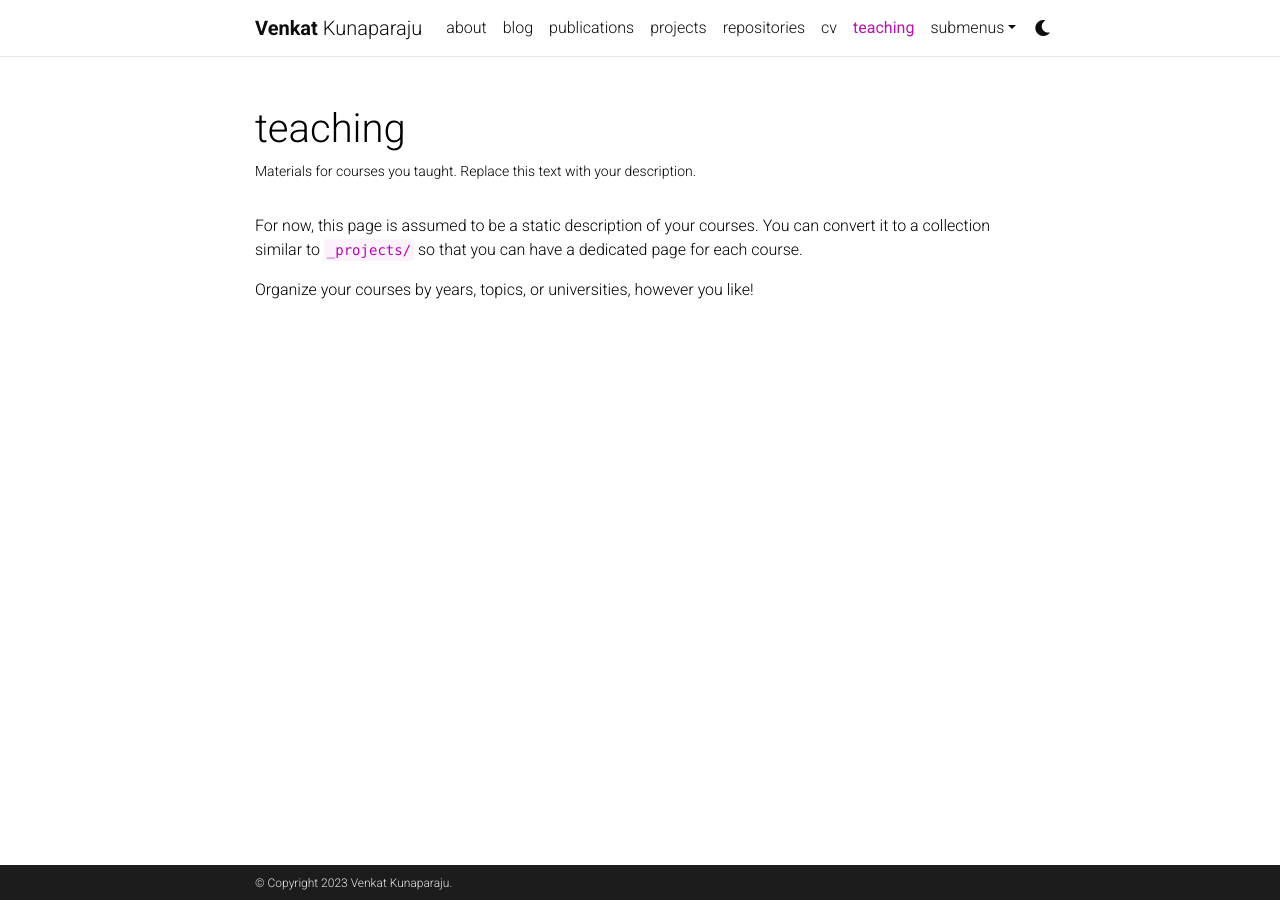
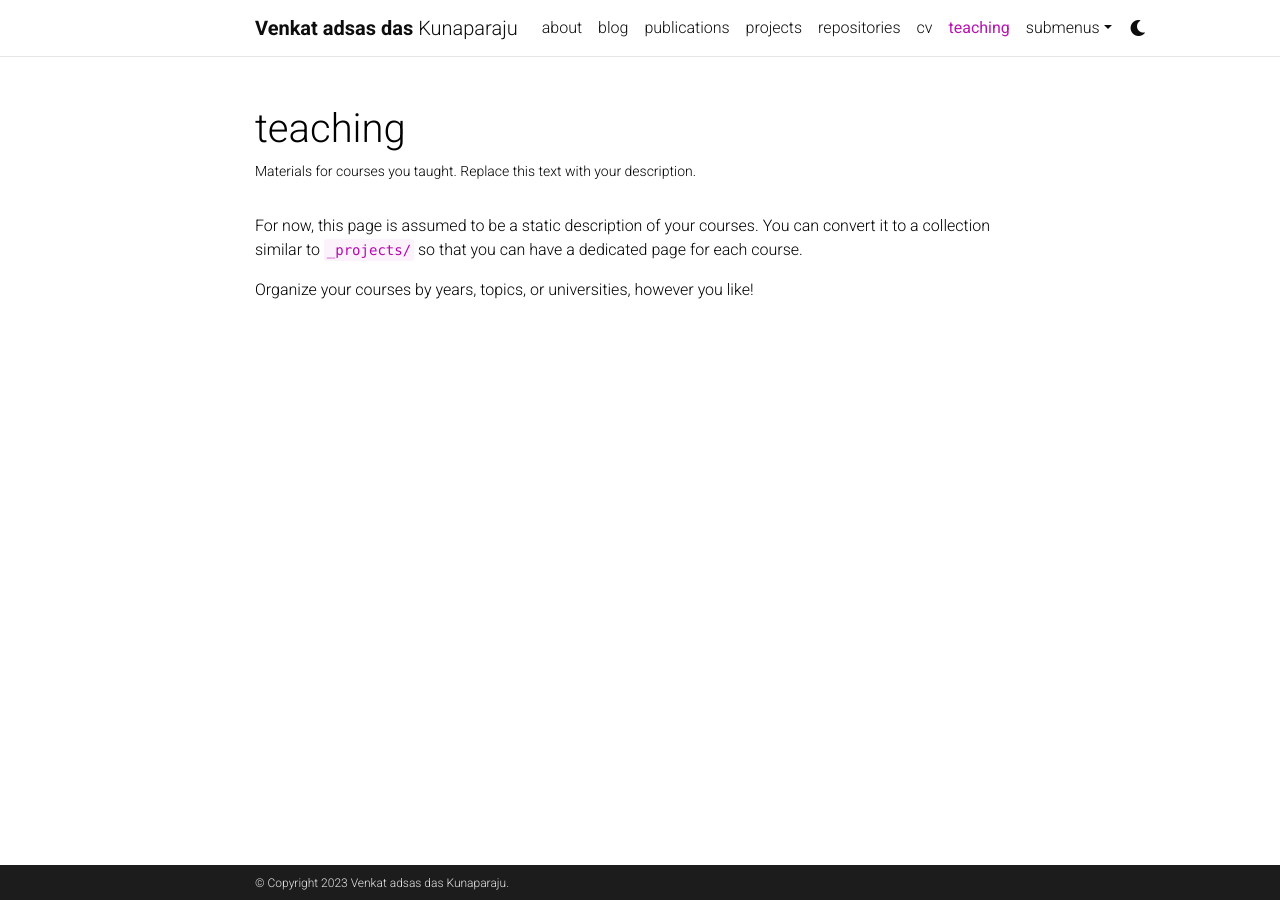
Before and after one commit to Venkat-Kunaparaju/Venkat-Kunaparaju.github.io, a Jekyll site: the page built from _pages/teaching.md, in a window 1280 px wide. Built offline with Jekyll 4.4.1, drawn with Linux system fonts in a browser that asks for light colours; comment, search, counter and statistics services are not loaded; a style sheet for code colours, icons or effects is not loaded.

Commit message:
Update _config.yml

```diff
--- a/_config.yml
+++ b/_config.yml
@@ -3,7 +3,7 @@
 # -----------------------------------------------------------------------------
 
 title: blank # the website title (if blank, full name will be used instead)
-first_name: Venkat
+first_name: Venkat adsas das
 middle_name:
 last_name: Kunaparaju
 email: venkat.kunaparaju@example.com
```
